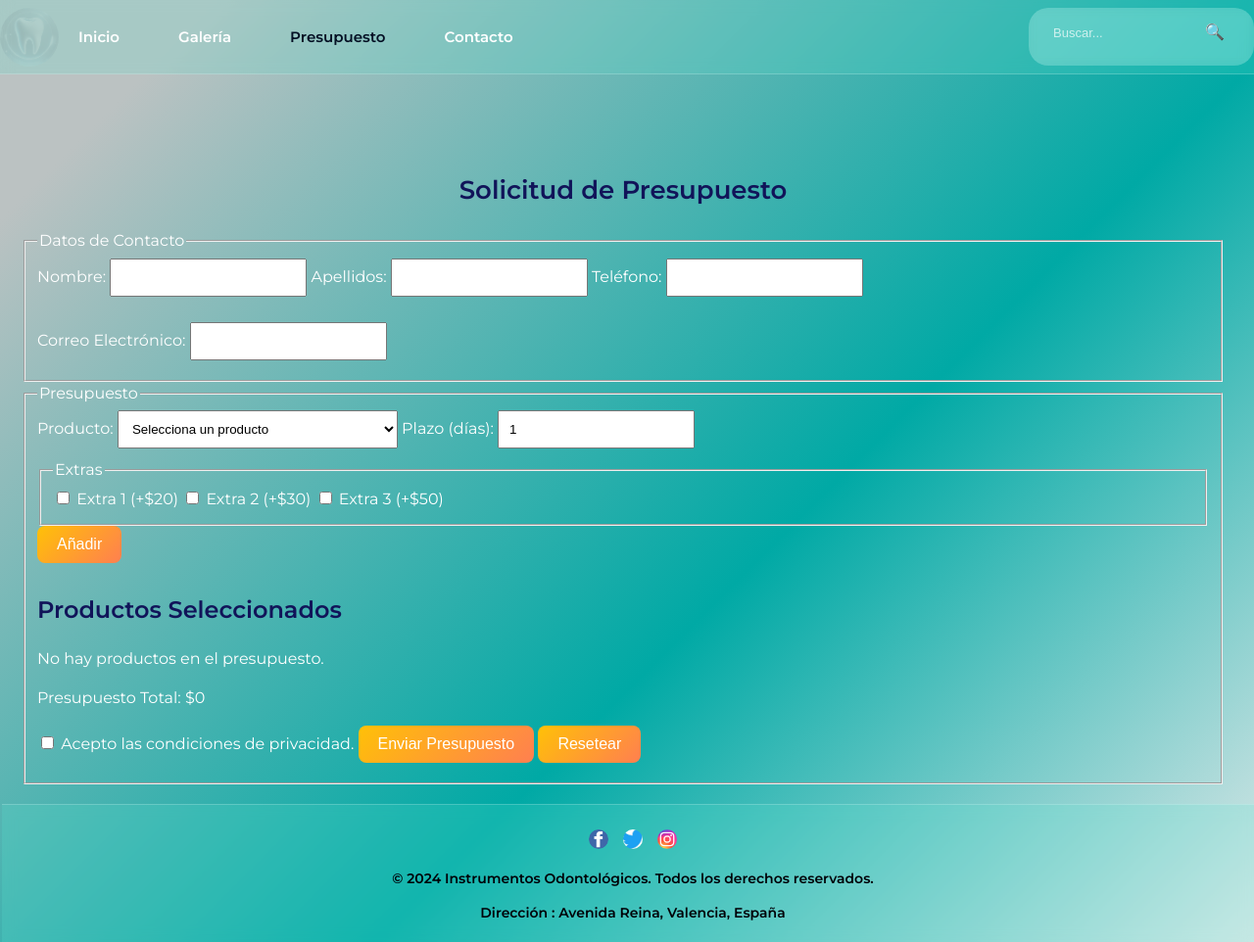
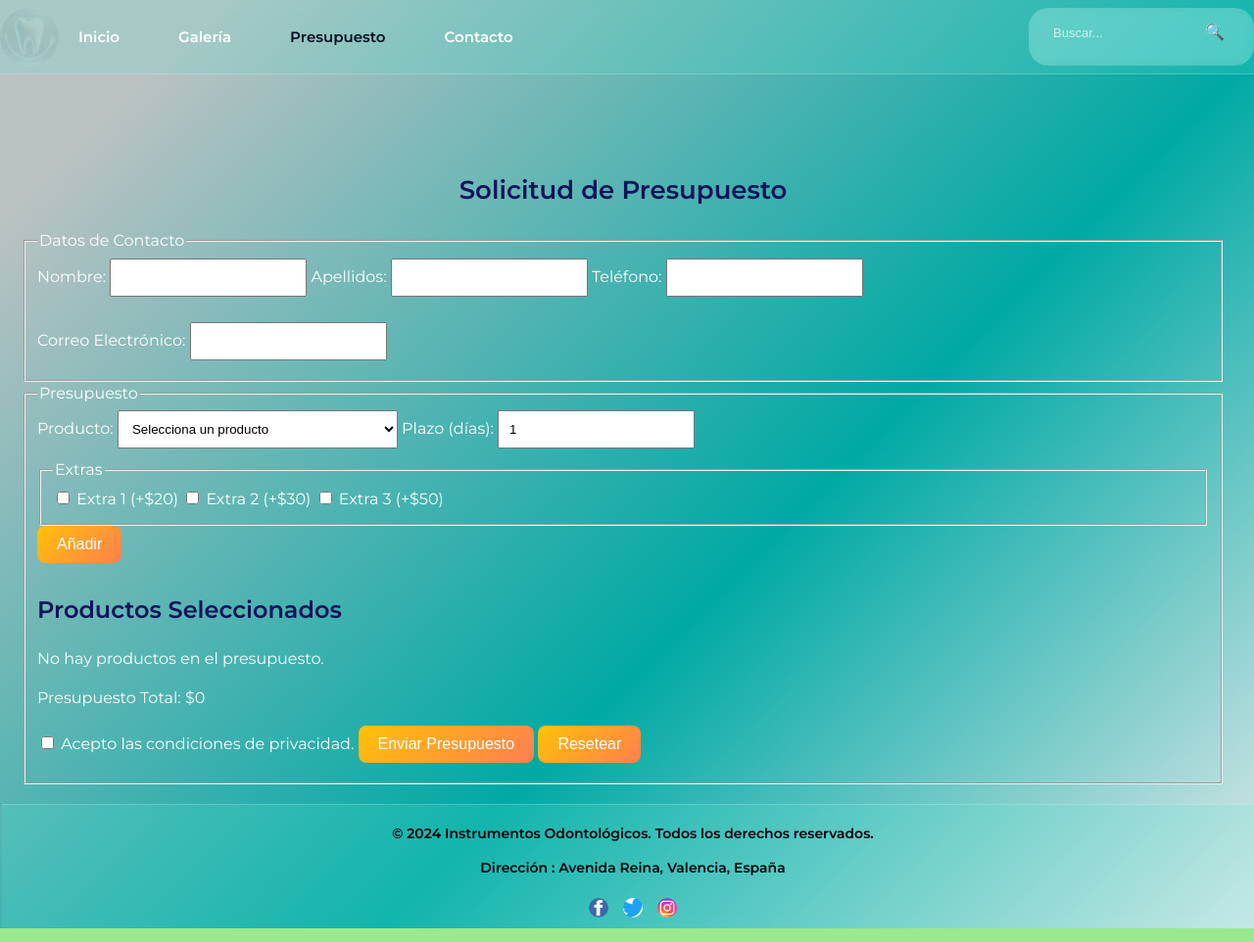
Before and after one commit to Rominabanaei/Dentexmarket, a plain HTML site: page views/presupuesto.html in a window 1280 px wide. Shown: the whole page at 98% size. Drawn offline with Linux system fonts and the light colour scheme; files whose address does not match are found by name.

Commit message:
presupuesto.html

```diff
--- a/views/presupuesto.html
+++ b/views/presupuesto.html
@@ -90,13 +90,13 @@
     </main>
 
     <footer>
-        <div class="redes-sociales">
-            <a href="#"><img src="../images/social_icons/facebook.png" alt="Facebook"></a>
-            <a href="#"><img src="../images/social_icons/twitter.png" alt="Twitter"></a>
-            <a href="#"><img src="../images/social_icons/instagram.png" alt="Instagram"></a>
-        </div>
         <p>&copy; 2024 Instrumentos Odontológicos. Todos los derechos reservados.</p>
         <p id="direccion-empresa"> Dirección : Avenida Reina, Valencia, España</p>
+        <div class="redes-sociales">
+            <a href="#"><img src="../images/social_icons/facebook.png" alt="Facebook" width="30" height="30"></a>
+            <a href="#"><img src="../images/social_icons/twitter.png" alt="Twitter" width="30" height="30"></a>
+            <a href="#"><img src="../images/social_icons/instagram.png" alt="Instagram" width="30" height="30"></a>
+        </div>
     </footer>
     <script src="../js/scripts.js"></script>
 
```
